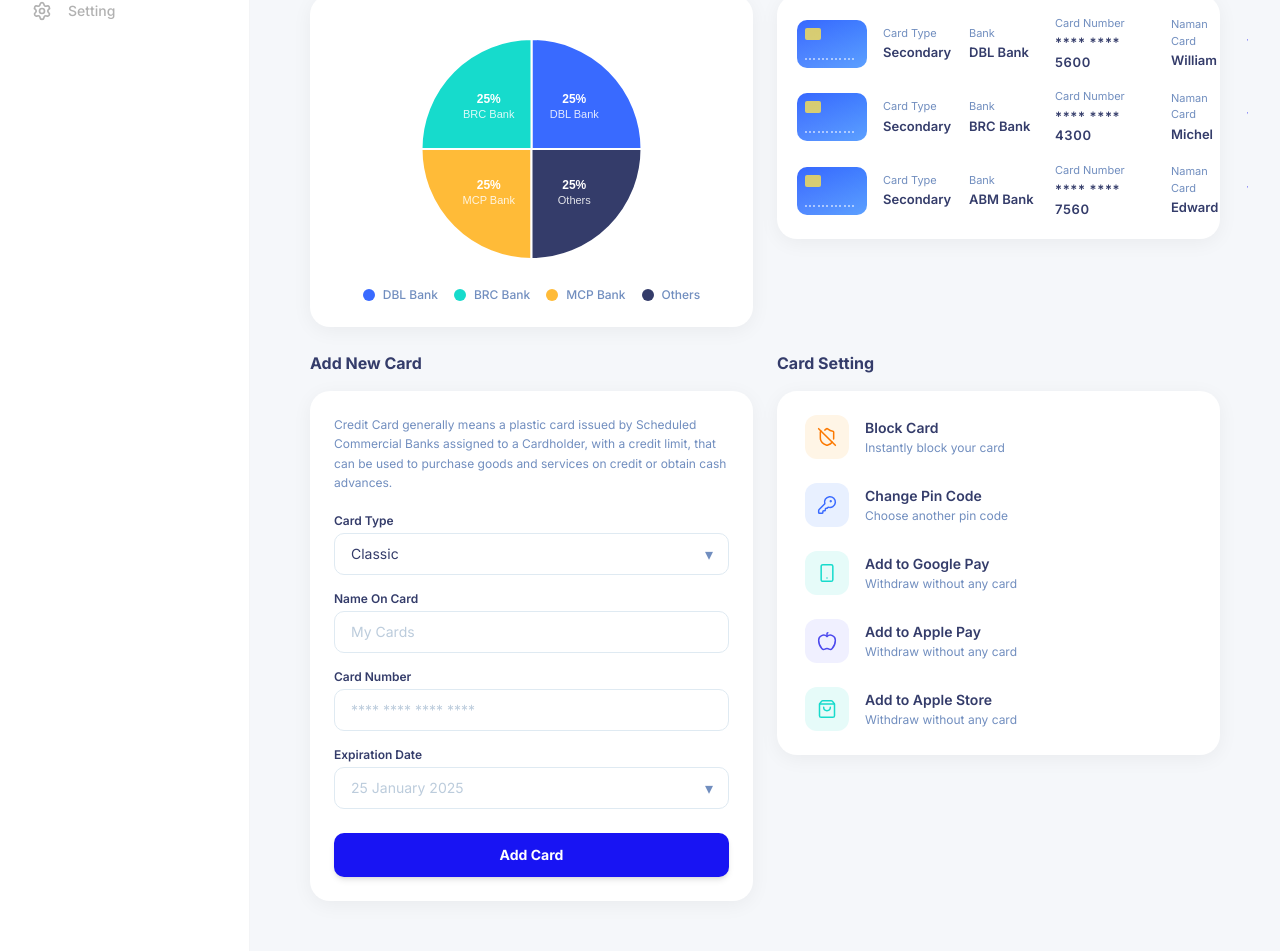
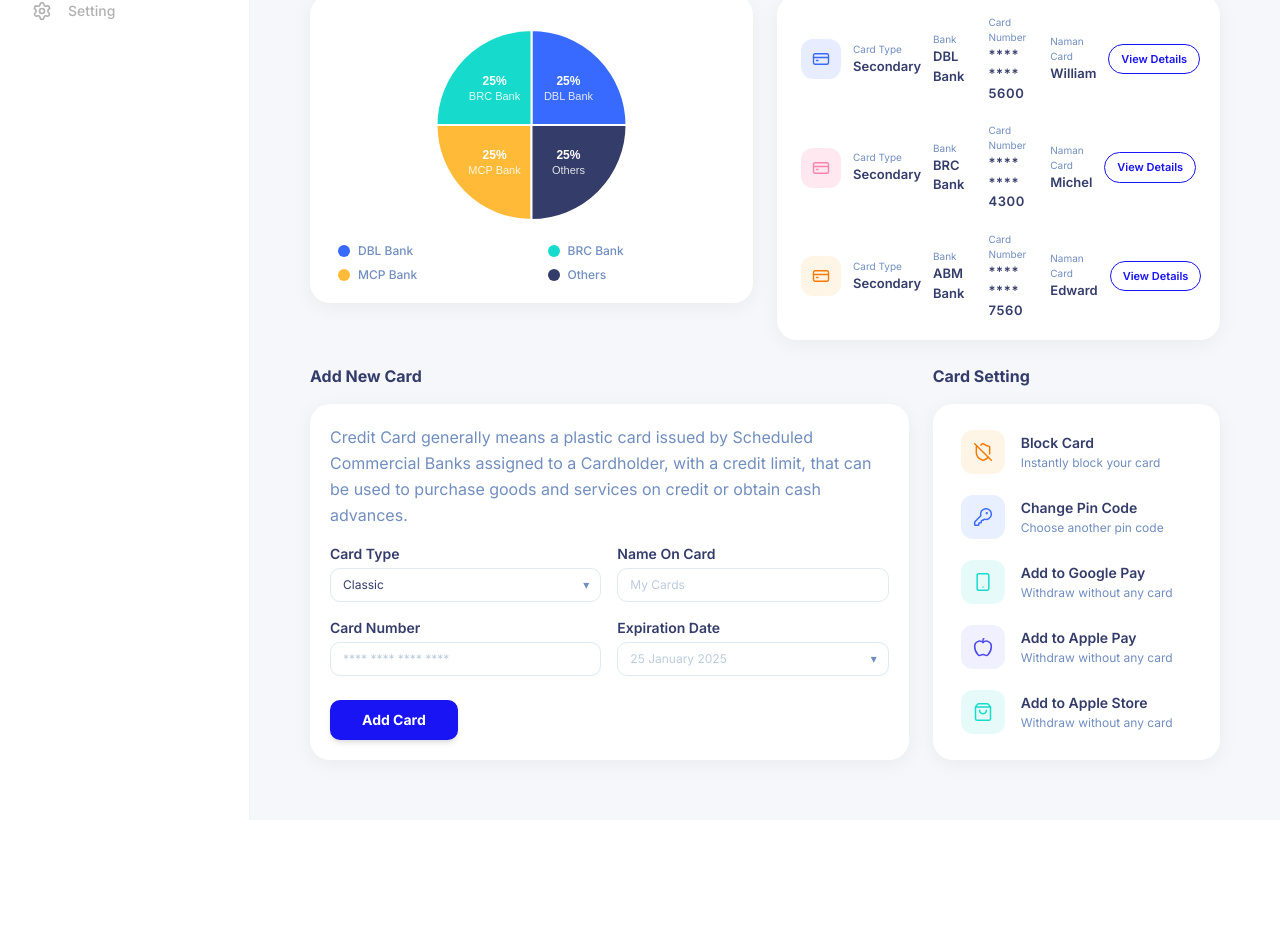
Before and after one commit to Moazzama07/BankFlow, a React (Vite) app: page /credit-cards in a window 1280 px wide. Shown: the part 435-1386 px from the top of the page. After the commit the page ends 1255 px from the top, so only its background shows below. Built offline with nearby package versions, Linux system fonts and the light colour scheme.

Commit message:
credit changes

```diff
--- a/src/pages/Credit.tsx
+++ b/src/pages/Credit.tsx
@@ -2,9 +2,9 @@ import { useState } from "react";
 import { PieChart, Pie, Cell, Tooltip, ResponsiveContainer } from "recharts";
 import ChipCardWhite from "../assets/Chip_Card.png";
 import ChipCardBlack from "../assets/Chip_Card 1.png";
-import { ShieldOff, KeyRound, Smartphone, Apple, ShoppingBag } from "lucide-react";
+import { ShieldOff, KeyRound, Smartphone, Apple, ShoppingBag, CreditCard as CardIcon } from "lucide-react";
 
-/* ─── Types ──────────────────────────────────────────────── */
+/*  Types  */
 interface Card {
     id: number;
     balance: string;
@@ -21,9 +21,11 @@ interface CardListItem {
     bank: string;
     cardNumber: string;
     holderName: string;
+    iconBg: string;
+    iconColor: string;
 }
 
-/* ─── Data ───────────────────────────────────────────────── */
+/*  Data */
 const cards: Card[] = [
     { id: 1, balance: "$5,756", holder: "Eddy Cusuma", validThru: "12/22", number: "3778 **** **** 1234", dark: true, gradient: "linear-gradient(to bottom right, #2D60FF, #539BFF)" },
     { id: 2, balance: "$5,756", holder: "Eddy Cusuma", validThru: "12/22", number: "3778 **** **** 1234", dark: true, gradient: "linear-gradient(to bottom right, #4C49ED, #0A06F4)" },
@@ -38,9 +40,9 @@ const expenseData = [
 ];
 
 const cardList: CardListItem[] = [
-    { id: 1, cardType: "Secondary", bank: "DBL Bank", cardNumber: "****  ****  5600", holderName: "William" },
-    { id: 2, cardType: "Secondary", bank: "BRC Bank", cardNumber: "****  ****  4300", holderName: "Michel" },
-    { id: 3, cardType: "Secondary", bank: "ABM Bank", cardNumber: "****  ****  7560", holderName: "Edward" },
+    { id: 1, cardType: "Secondary", bank: "DBL Bank", cardNumber: "****  ****  5600", holderName: "William", iconBg: "#E7EDFF", iconColor: "#396AFF" },
+    { id: 2, cardType: "Secondary", bank: "BRC Bank", cardNumber: "****  ****  4300", holderName: "Michel", iconBg: "#FFE8F0", iconColor: "#FF82AC" },
+    { id: 3, cardType: "Secondary", bank: "ABM Bank", cardNumber: "****  ****  7560", holderName: "Edward", iconBg: "#FFF5E6", iconColor: "#FC7900" },
 ];
 
 const cardSettings = [
@@ -51,7 +53,7 @@ const cardSettings = [
     { icon: ShoppingBag, label: "Add to Apple Store", desc: "Withdraw without any card", bg: "#E6FBF9", color: "#16DBCC" },
 ];
 
-/* ─── Sub-components ──────────────────────────────────────── */
+/*  Sub-components  */
 function CreditCard({ card }: { card: Card }) {
     return (
         <div
@@ -103,7 +105,7 @@ function SectionTitle({ title }: { title: string }) {
     );
 }
 
-/* ─── Custom Pie Label ────────────────────────────────────── */
+/*  Custom Pie Label  */
 const renderCustomLabel = (props: any) => {
     const { cx, cy, midAngle, innerRadius, outerRadius, percent, name } = props;
     const RADIAN = Math.PI / 180;
@@ -118,7 +120,7 @@ const renderCustomLabel = (props: any) => {
     );
 };
 
-/* ─── Page ────────────────────────────────────────────────── */
+/*  Page  */
 export default function CreditCards() {
     const [cardType, setCardType] = useState("Classic");
     const [nameOnCard, setNameOnCard] = useState("");
@@ -129,13 +131,14 @@ export default function CreditCards() {
         <div className="flex-1 p-7 bg-[#F5F7FA] overflow-y-auto min-h-screen font-sans">
 
             {/* ── Row 1: My Cards ──────────────────────────────────── */}
-            <div className="mb-6">
+            <div className="grid grid-cols-1 lg:grid-cols-3 gap-6 mb-6">
+                <div className="lg:col-span-3">
                     <SectionTitle title="My Cards" />
-                {/* 3 cards in a row, each card same width */}
-                <div className="grid grid-cols-1 sm:grid-cols-2 lg:grid-cols-3 gap-5">
+                    <div className="grid grid-cols-3 gap-5">
                         {cards.map((card) => (
                             <CreditCard key={card.id} card={card} />
                         ))}
+                    </div>
                 </div>
             </div>
 
@@ -145,15 +148,15 @@ export default function CreditCards() {
                 {/* Card Expense Statistics */}
                 <div>
                     <SectionTitle title="Card Expense Statistics" />
-                    <div className="bg-white rounded-[20px] p-6 shadow-[0_4px_20px_rgba(0,0,0,0.05)] flex flex-col items-center">
-                        <ResponsiveContainer width="100%" height={260}>
+                    <div className="bg-white rounded-[20px] p-5 shadow-[0_4px_20px_rgba(0,0,0,0.05)]">
+                        <ResponsiveContainer width="100%" height={220}>
                             <PieChart>
                                 <Pie
                                     data={expenseData}
                                     dataKey="value"
                                     cx="50%"
                                     cy="50%"
-                                    outerRadius={110}
+                                    outerRadius={95}
                                     labelLine={false}
                                     label={renderCustomLabel}
                                     strokeWidth={2}
@@ -166,11 +169,10 @@ export default function CreditCards() {
                                 <Tooltip contentStyle={{ borderRadius: "8px", border: "none", boxShadow: "0 4px 12px rgba(0,0,0,0.1)" }} />
                             </PieChart>
                         </ResponsiveContainer>
-                        {/* Legend */}
-                        <div className="flex flex-wrap justify-center gap-4 mt-2">
+                        <div className="grid grid-cols-2 gap-x-8 gap-y-2 mt-2 px-2">
                             {expenseData.map((item) => (
                                 <div key={item.name} className="flex items-center gap-2">
-                                    <span className="w-3 h-3 rounded-full inline-block" style={{ background: item.color }} />
+                                    <span className="w-3 h-3 rounded-full shrink-0" style={{ background: item.color }} />
                                     <span className="text-xs text-[#718EBF] font-medium">{item.name}</span>
                                 </div>
                             ))}
@@ -181,154 +183,138 @@ export default function CreditCards() {
                 {/* Card List */}
                 <div>
                     <SectionTitle title="Card List" />
-                    <div className="bg-white rounded-[20px] p-5 shadow-[0_4px_20px_rgba(0,0,0,0.05)] flex flex-col gap-4">
+                    <div className="bg-white rounded-[20px] p-4 shadow-[0_4px_20px_rgba(0,0,0,0.05)] flex flex-col gap-3">
                         {cardList.map((item) => (
-                            <div
-                                key={item.id}
-                                className="flex items-center gap-4"
-                            >
-                                {/* Mini Credit Card Thumbnail */}
-                                <div className="shrink-0 w-[70px] h-[48px] rounded-[10px] bg-gradient-to-br from-[#2D60FF] to-[#539BFF] p-2 flex flex-col justify-between relative overflow-hidden">
-                                    {/* card shine strip */}
-                                    <div className="absolute inset-0 bg-gradient-to-tr from-white/10 to-transparent" />
-                                    <div className="flex justify-between items-start">
-                                        <div className="w-4 h-3 rounded-[2px] bg-yellow-300/80" />
+                            <div key={item.id} className="flex items-center justify-between px-2 py-1">
+
+                                {/* Icon + Card Type */}
+                                <div className="flex items-center gap-3 w-[22%] min-w-[120px]">
+                                    <div className="w-10 h-10 rounded-[12px] flex items-center justify-center shrink-0" style={{ background: item.iconBg }}>
+                                        <CardIcon size={18} color={item.iconColor} strokeWidth={1.8} />
                                     </div>
-                                    <div className="flex gap-[3px] items-center">
-                                        {[0, 1, 2, 3].map(i => (
-                                            <div key={i} className="flex gap-[2px]">
-                                                {[0, 1, 2].map(j => (
-                                                    <div key={j} className="w-[2px] h-[2px] rounded-full bg-white/70" />
-                                                ))}
-                                            </div>
-                                        ))}
+                                    <div>
+                                        <p className="text-[10px] text-[#718EBF]">Card Type</p>
+                                        <p className="text-[13px] font-semibold text-[#343C6A]">{item.cardType}</p>
                                     </div>
                                 </div>
 
-                                {/* Card Type */}
-                                <div className="min-w-[70px]">
-                                    <p className="text-[11px] text-[#718EBF]">Card Type</p>
-                                    <p className="text-[13px] font-semibold text-[#343C6A] mt-0.5">{item.cardType}</p>
-                                </div>
-
                                 {/* Bank */}
-                                <div className="min-w-[70px]">
-                                    <p className="text-[11px] text-[#718EBF]">Bank</p>
-                                    <p className="text-[13px] font-semibold text-[#343C6A] mt-0.5">{item.bank}</p>
+                                <div className="flex-1 px-3">
+                                    <p className="text-[10px] text-[#718EBF]">Bank</p>
+                                    <p className="text-[13px] font-semibold text-[#343C6A]">{item.bank}</p>
                                 </div>
 
                                 {/* Card Number */}
-                                <div className="flex-1 min-w-[100px]">
-                                    <p className="text-[11px] text-[#718EBF]">Card Number</p>
-                                    <p className="text-[13px] font-semibold text-[#343C6A] mt-0.5 tracking-wider">{item.cardNumber}</p>
+                                <div className="flex-1 px-3">
+                                    <p className="text-[10px] text-[#718EBF]">Card Number</p>
+                                    <p className="text-[13px] font-semibold text-[#343C6A] tracking-wider">{item.cardNumber}</p>
                                 </div>
 
                                 {/* Name on Card */}
-                                <div className="min-w-[60px]">
-                                    <p className="text-[11px] text-[#718EBF]">Naman Card</p>
-                                    <p className="text-[13px] font-semibold text-[#343C6A] mt-0.5">{item.holderName}</p>
+                                <div className="flex-1 px-3">
+                                    <p className="text-[10px] text-[#718EBF]">Naman Card</p>
+                                    <p className="text-[13px] font-semibold text-[#343C6A]">{item.holderName}</p>
                                 </div>
 
                                 {/* View Details */}
-                                <button className="text-[12px] font-semibold text-[#1814F3] whitespace-nowrap hover:underline ml-auto">
+                                <div className="w-[100px] text-right">
+                                    <button className="px-3 py-1.5 rounded-full border border-[#1814F3] text-[#1814F3] text-[11px] font-semibold hover:bg-[#1814F3] hover:text-white transition-all duration-200 whitespace-nowrap">
                                         View Details
                                     </button>
+                                </div>
+
                             </div>
                         ))}
                     </div>
                 </div>
             </div>
 
-            {/* ── Row 3: Add New Card + Card Setting ───────────────── */}
-            <div className="grid grid-cols-1 lg:grid-cols-2 gap-6">
+            {/* Main Container */}
+            <div className="grid grid-cols-1 lg:grid-cols-3 gap-6 items-stretch"> {/* items-stretch height barabar rakhega */}
 
-                {/* Add New Card */}
-                <div>
+                {/* Add New Card  */}
+                <div className="lg:col-span-2 flex flex-col">
                     <SectionTitle title="Add New Card" />
-                    <div className="bg-white rounded-[20px] p-6 shadow-[0_4px_20px_rgba(0,0,0,0.05)]">
-                        {/* Description text */}
-                        <p className="text-xs text-[#718EBF] mb-5 leading-relaxed">
+                    <div className="bg-white rounded-[20px] p-5 shadow-[0_4px_20px_rgba(0,0,0,0.05)] flex-1">
+                        <p className="text-[16px] text-[#718EBF] mb-4 leading-relaxed">
                             Credit Card generally means a plastic card issued by Scheduled Commercial Banks assigned to a Cardholder, with a credit limit, that can be used to purchase goods and services on credit or obtain cash advances.
                         </p>
 
-                        {/* Card Type */}
-                        <div className="mb-4">
-                            <label className="block text-xs font-semibold text-[#343C6A] mb-1">Card Type</label>
+                        <div className="grid grid-cols-1 md:grid-cols-2 gap-4 mb-4">
+                            <div>
+                                <label className="block text-sm font-semibold text-[#343C6A] mb-1">Card Type</label>
                                 <div className="relative">
                                     <select
                                         value={cardType}
                                         onChange={(e) => setCardType(e.target.value)}
-                                    className="w-full border border-[#DFEAF2] rounded-[10px] px-4 py-2.5 text-sm text-[#343C6A] bg-white appearance-none outline-none focus:border-[#1814F3] transition"
+                                        className="w-full border border-[#DFEAF2] rounded-[10px] px-3 py-2 text-xs text-[#343C6A] bg-white appearance-none outline-none focus:border-[#1814F3] transition"
                                     >
-                                    <option>Classic</option>
-                                    <option>Gold</option>
-                                    <option>Platinum</option>
+                                        <option value="classic">Classic</option>
+                                        <option value="gold">Gold</option>
+                                        <option value="platinum">Platinum</option>
                                     </select>
-                                <span className="pointer-events-none absolute right-4 top-1/2 -translate-y-1/2 text-[#718EBF]">▾</span>
+                                    <span className="pointer-events-none absolute right-3 top-1/2 -translate-y-1/2 text-[#718EBF] text-xs">▾</span>
                                 </div>
                             </div>
-
-                        {/* Name on Card */}
-                        <div className="mb-4">
-                            <label className="block text-xs font-semibold text-[#343C6A] mb-1">Name On Card</label>
+                            <div>
+                                <label className="block text-sm font-semibold text-[#343C6A] mb-1">Name On Card</label>
                                 <input
                                     placeholder="My Cards"
                                     value={nameOnCard}
                                     onChange={(e) => setNameOnCard(e.target.value)}
-                                className="w-full border border-[#DFEAF2] rounded-[10px] px-4 py-2.5 text-sm text-[#343C6A] placeholder-[#BCCCDC] outline-none focus:border-[#1814F3] transition"
+                                    className="w-full border border-[#DFEAF2] rounded-[10px] px-3 py-2 text-xs text-[#343C6A] placeholder-[#BCCCDC] outline-none focus:border-[#1814F3] transition"
                                 />
                             </div>
+                        </div>
 
-                        {/* Card Number */}
-                        <div className="mb-4">
-                            <label className="block text-xs font-semibold text-[#343C6A] mb-1">Card Number</label>
+                        <div className="grid grid-cols-1 md:grid-cols-2 gap-4 mb-6">
+                            <div>
+                                <label className="block text-sm font-semibold text-[#343C6A] mb-1">Card Number</label>
                                 <input
                                     placeholder="**** **** **** ****"
                                     value={cardNumber}
                                     onChange={(e) => setCardNumber(e.target.value)}
-                                className="w-full border border-[#DFEAF2] rounded-[10px] px-4 py-2.5 text-sm text-[#343C6A] placeholder-[#BCCCDC] outline-none focus:border-[#1814F3] transition"
+                                    className="w-full border border-[#DFEAF2] rounded-[10px] px-3 py-2 text-xs text-[#343C6A] placeholder-[#BCCCDC] outline-none focus:border-[#1814F3] transition"
                                 />
                             </div>
-
-                        {/* Expiration Date */}
-                        <div className="mb-6">
-                            <label className="block text-xs font-semibold text-[#343C6A] mb-1">Expiration Date</label>
+                            <div>
+                                <label className="block text-sm font-semibold text-[#343C6A] mb-1">Expiration Date</label>
                                 <div className="relative">
                                     <input
                                         placeholder="25 January 2025"
                                         value={expiryDate}
                                         onChange={(e) => setExpiryDate(e.target.value)}
-                                    className="w-full border border-[#DFEAF2] rounded-[10px] px-4 py-2.5 text-sm text-[#343C6A] placeholder-[#BCCCDC] outline-none focus:border-[#1814F3] transition"
+                                        className="w-full border border-[#DFEAF2] rounded-[10px] px-3 py-2 text-xs text-[#343C6A] placeholder-[#BCCCDC] outline-none focus:border-[#1814F3] transition"
                                     />
-                                <span className="pointer-events-none absolute right-4 top-1/2 -translate-y-1/2 text-[#718EBF]">▾</span>
+                                    <span className="pointer-events-none absolute right-3 top-1/2 -translate-y-1/2 text-[#718EBF] text-xs">▾</span>
+                                </div>
                             </div>
                         </div>
 
-                        <button className="w-full bg-[#1814F3] hover:bg-[#120FD4] transition text-white rounded-[10px] py-3 text-sm font-bold shadow-md">
+                        <button className="w-fit px-8 bg-[#1814F3] hover:bg-[#120FD4] transition text-white rounded-[10px] py-2.5 text-sm font-bold shadow-md">
                             Add Card
                         </button>
                     </div>
                 </div>
 
                 {/* Card Setting */}
-                <div>
+                <div className="lg:col-span-1 flex flex-col">
                     <SectionTitle title="Card Setting" />
-                    <div className="bg-white rounded-[20px] p-5 shadow-[0_4px_20px_rgba(0,0,0,0.05)] flex flex-col gap-4">
+                    <div className="bg-white rounded-[20px] p-5 shadow-[0_4px_20px_rgba(0,0,0,0.05)] flex flex-col justify-between flex-1">
                         {cardSettings.map((s, i) => {
                             const Icon = s.icon;
                             return (
                                 <div
                                     key={i}
-                                    className="flex items-center gap-4 cursor-pointer hover:bg-[#F8FAFC] rounded-[12px] px-2 py-1 transition"
+                                    className="flex items-center gap-4 w-full cursor-pointer hover:bg-[#F8FAFC] rounded-[12px] px-2 py-1.5 transition"
                                 >
-                                    {/* Icon box — fixed 44×44, consistent for all */}
                                     <div
                                         className="w-11 h-11 rounded-[12px] flex items-center justify-center shrink-0"
                                         style={{ background: s.bg }}
                                     >
                                         <Icon size={20} color={s.color} strokeWidth={1.8} />
                                     </div>
-                                    <div>
+                                    <div className="flex-1">
                                         <p className="text-sm font-semibold text-[#343C6A]">{s.label}</p>
                                         <p className="text-xs text-[#718EBF] mt-0.5">{s.desc}</p>
                                     </div>
```
Lines whose indentation alone changed are shown as unchanged.
